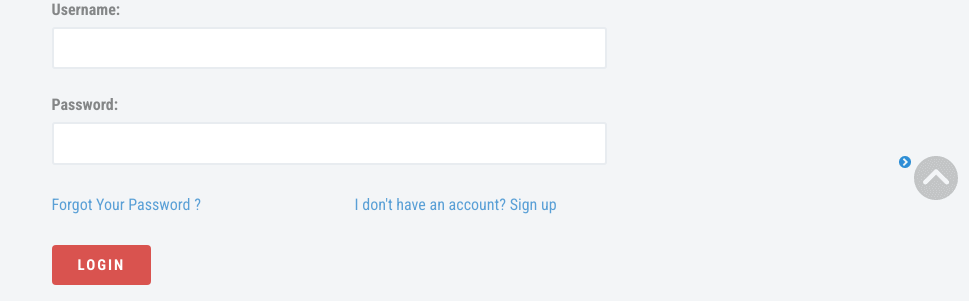
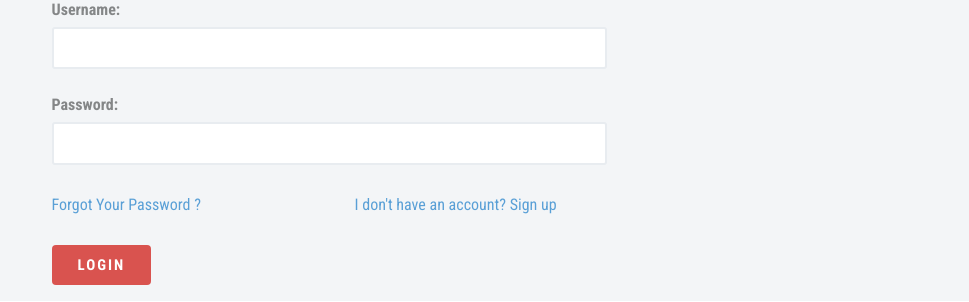
Before and after one commit to lemanh99/MobileStore-TTCN-FlaskPython, a Flask app: page /login in a window 1280 px wide. Shown: the part 463-765 px from the top of the page, without its empty margins (311-1280 px from the left). Run offline with Flask 2, Linux system fonts and the light colour scheme; data that the repository does not hold is empty; some libraries are stand-ins or nearby versions.

Commit message:
Version 1.0.1

```diff
--- a/shop/templates/base.html
+++ b/shop/templates/base.html
@@ -31,7 +31,8 @@
 <body>
 {%block content%}
 {% endblock content%}
-<div class="scrollToTop" style="display: block;position: fixed;z-index: 999999;bottom: 60px;right: 10px;cursor: pointer; margin-bottom: 61px;">
+<div class="scrollToTop"
+     style="display: none;position: fixed;z-index: 999999;bottom: 60px;right: 10px;cursor: pointer; margin-bottom: 24px;margin-right: 21px;">
     <i class="icons ico-scrolltop" title="ScrollToTop"></i>
 </div>
 <div>
@@ -51,6 +52,7 @@
         js.src = 'https://connect.facebook.net/vi_VN/sdk/xfbml.customerchat.js';
         fjs.parentNode.insertBefore(js, fjs);
       }(document, 'script', 'facebook-jssdk'));
+
     </script>
     <!-- Your Chat Plugin code -->
     <div class="fb-customerchat"
@@ -89,6 +91,7 @@
             return false;
         });
     });
+
 </script>
 </body>
 
```
